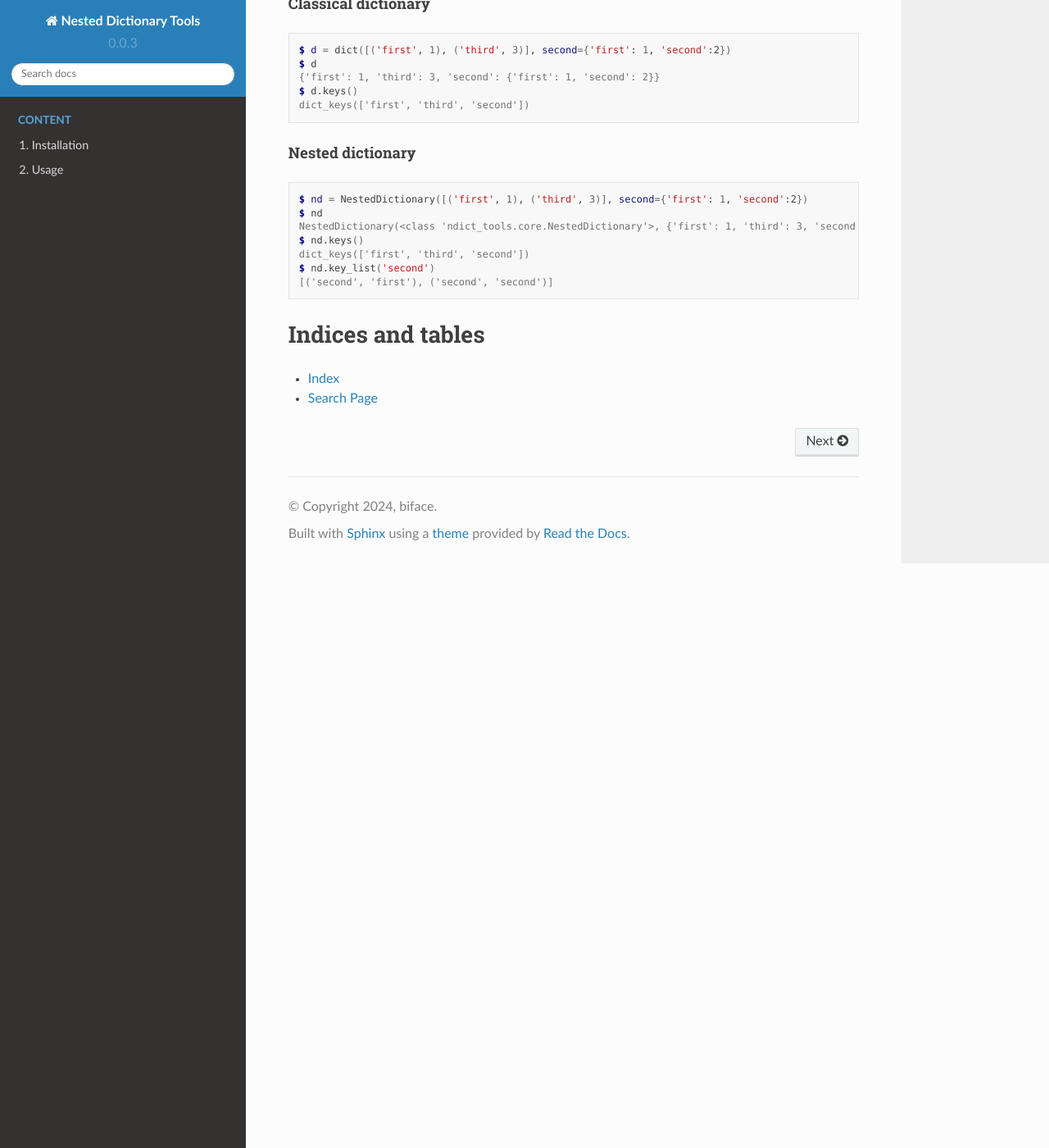
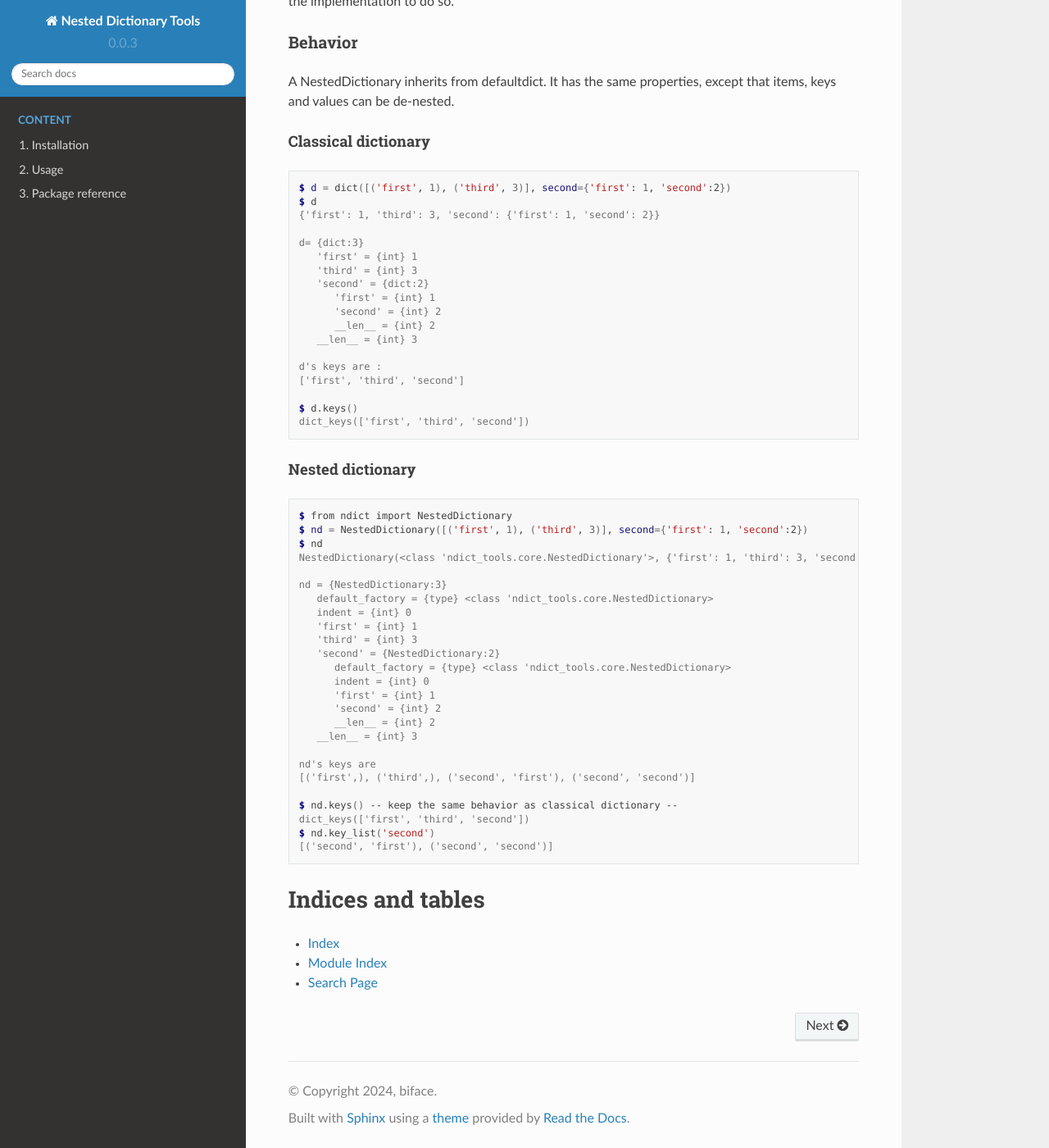
Before and after one commit to biface/ndt, a Sphinx documentation site: the page built from docs/source/index.rst, in a window 1280 px wide and 1400 px high, scrolled down 862 px. Shown: the whole window at 82% size. Built offline with Sphinx 7.4.7 and the Read the Docs theme 2.0.0, drawn with Linux system fonts in a browser that asks for light colours; some of the changed text lies outside the part shown.

Commit message:
Docs:improving docs.

```diff
--- a/docs/source/index.rst
+++ b/docs/source/index.rst
@@ -46,6 +47,19 @@
    $ d = dict([('first', 1), ('third', 3)], second={'first': 1, 'second':2})
    $ d
    {'first': 1, 'third': 3, 'second': {'first': 1, 'second': 2}}
+
+   d= {dict:3}
+      'first' = {int} 1
+      'third' = {int} 3
+      'second' = {dict:2}
+         'first' = {int} 1
+         'second' = {int} 2
+         __len__ = {int} 2
+      __len__ = {int} 3
+
+   d's keys are :
+   ['first', 'third', 'second']
+
    $ d.keys()
    dict_keys(['first', 'third', 'second'])
 
@@ -54,10 +68,28 @@
 
 .. code-block:: console
 
+   $ from ndict import NestedDictionary
    $ nd = NestedDictionary([('first', 1), ('third', 3)], second={'first': 1, 'second':2})
    $ nd
    NestedDictionary(<class 'ndict_tools.core.NestedDictionary'>, {'first': 1, 'third': 3, 'second': NestedDictionary(<class 'ndict_tools.core.NestedDictionary'>, {'first': 1, 'second': 2})})
-   $ nd.keys()
+
+   nd = {NestedDictionary:3}
+      default_factory = {type} <class 'ndict_tools.core.NestedDictionary>
+      indent = {int} 0
+      'first' = {int} 1
+      'third' = {int} 3
+      'second' = {NestedDictionary:2}
+         default_factory = {type} <class 'ndict_tools.core.NestedDictionary>
+         indent = {int} 0
+         'first' = {int} 1
+         'second' = {int} 2
+         __len__ = {int} 2
+      __len__ = {int} 3
+
+   nd's keys are
+   [('first',), ('third',), ('second', 'first'), ('second', 'second')]
+
+   $ nd.keys() -- keep the same behavior as classical dictionary --
    dict_keys(['first', 'third', 'second'])
    $ nd.key_list('second')
    [('second', 'first'), ('second', 'second')]
```
Also changed, not shown: other parts of docs/source/index.rst (+2 -0 lines), docs/source/api.rst (added, +45 -0 lines), docs/source/usage.rst (+26 -2 lines).
